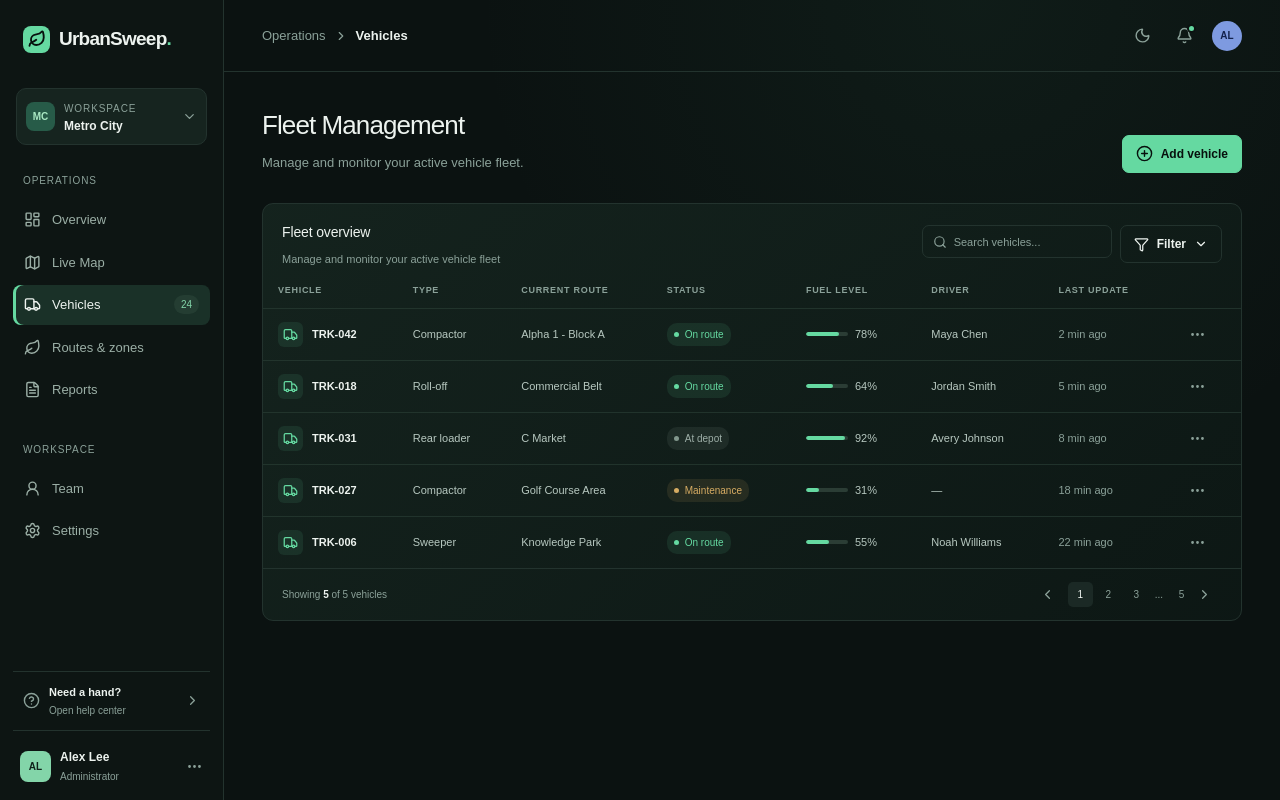
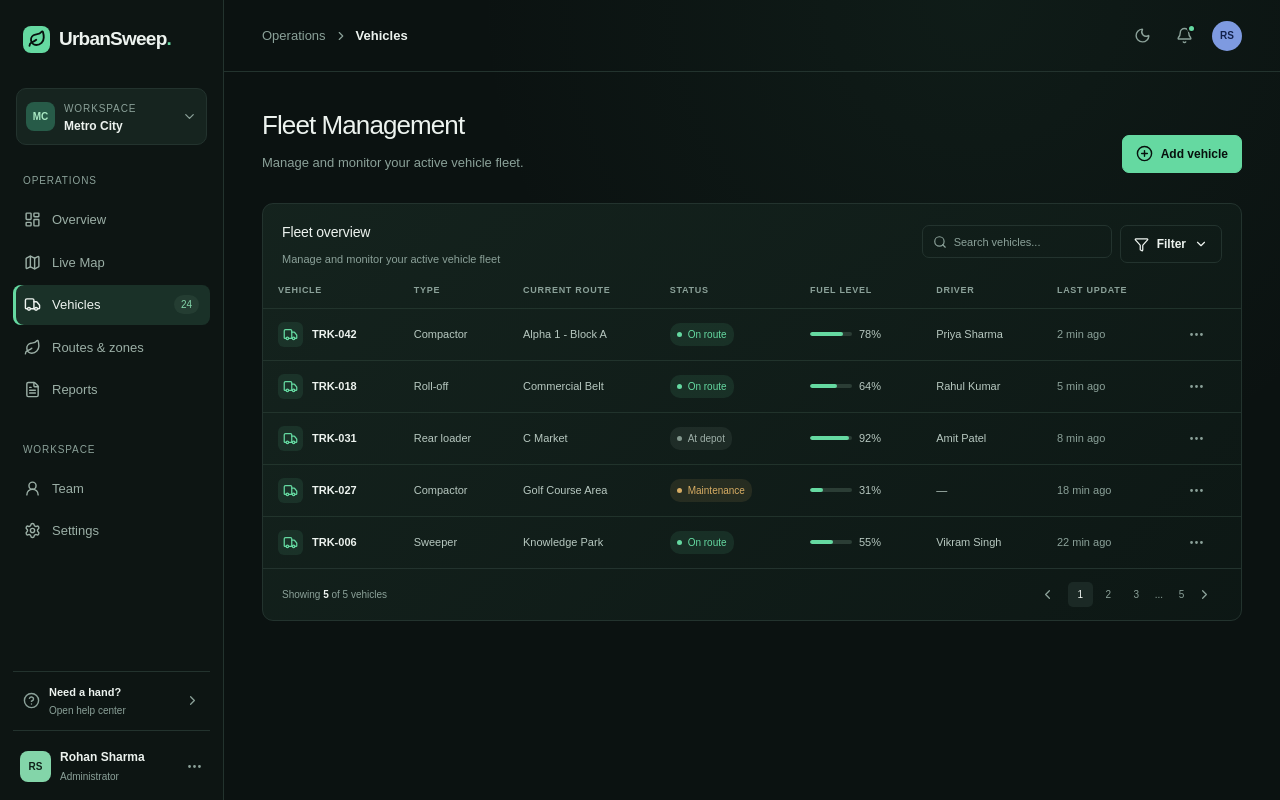
Before and after one commit to PhaseDev6/Automate-India, a Next.js app: page /vehicles in a window 1280 px wide. Built offline with nearby package versions, Linux system fonts and the light colour scheme.

Commit message:
Change team and driver names to Indian names

```diff
--- a/app/page.tsx
+++ b/app/page.tsx
@@ -15,7 +15,7 @@ export default function Dashboard() {
   return (
     <>
       <div className="page-heading">
-        <div><p className="eyebrow accent-eyebrow">Thursday, June 12, 2025</p><h1>Good morning, Alex</h1><p className="subheading">Here&apos;s what&apos;s happening across your operations today.</p></div>
+        <div><p className="eyebrow accent-eyebrow">Thursday, June 12, 2025</p><h1>Good morning, Rohan</h1><p className="subheading">Here&apos;s what&apos;s happening across your operations today.</p></div>
       </div>
 
       <div className="metric-grid">
--- a/components/Sidebar.tsx
+++ b/components/Sidebar.tsx
@@ -44,7 +44,7 @@ export function Sidebar() {
         <button className="nav-item"><UserRound size={17} /><span>Team</span></button>
         <button className="nav-item"><Settings size={17} /><span>Settings</span></button>
       </nav>
-      <div className="sidebar-bottom"><div className="help-card"><CircleHelp size={17} /><div><strong>Need a hand?</strong><span>Open help center</span></div><ChevronRight size={15} /></div><div className="user-card"><div className="user-avatar">AL</div><div><strong>Alex Lee</strong><span>Administrator</span></div><MoreHorizontal size={17} /></div></div>
+      <div className="sidebar-bottom"><div className="help-card"><CircleHelp size={17} /><div><strong>Need a hand?</strong><span>Open help center</span></div><ChevronRight size={15} /></div><div className="user-card"><div className="user-avatar">RS</div><div><strong>Rohan Sharma</strong><span>Administrator</span></div><MoreHorizontal size={17} /></div></div>
     </aside>
   )
 }
--- a/components/Topbar.tsx
+++ b/components/Topbar.tsx
@@ -49,7 +49,7 @@ export function Topbar() {
             </div>
           )}
         </div>
-        <div className="top-avatar">AL</div>
+        <div className="top-avatar">RS</div>
       </div>
     </header>
   )
--- a/lib/mockData.ts
+++ b/lib/mockData.ts
@@ -1,9 +1,9 @@
 export const vehicles = [
-  { id: 'TRK-042', type: 'Compactor', route: 'Alpha 1 - Block A', status: 'On route', fuel: '78%', driver: 'Maya Chen', updated: '2 min ago', lat: 28.4735, lng: 77.5015 },
-  { id: 'TRK-018', type: 'Roll-off', route: 'Commercial Belt', status: 'On route', fuel: '64%', driver: 'Jordan Smith', updated: '5 min ago', lat: 28.4715, lng: 77.5040 },
-  { id: 'TRK-031', type: 'Rear loader', route: 'C Market', status: 'At depot', fuel: '92%', driver: 'Avery Johnson', updated: '8 min ago', lat: 28.4728, lng: 77.5028 },
+  { id: 'TRK-042', type: 'Compactor', route: 'Alpha 1 - Block A', status: 'On route', fuel: '78%', driver: 'Priya Sharma', updated: '2 min ago', lat: 28.4735, lng: 77.5015 },
+  { id: 'TRK-018', type: 'Roll-off', route: 'Commercial Belt', status: 'On route', fuel: '64%', driver: 'Rahul Kumar', updated: '5 min ago', lat: 28.4715, lng: 77.5040 },
+  { id: 'TRK-031', type: 'Rear loader', route: 'C Market', status: 'At depot', fuel: '92%', driver: 'Amit Patel', updated: '8 min ago', lat: 28.4728, lng: 77.5028 },
   { id: 'TRK-027', type: 'Compactor', route: 'Golf Course Area', status: 'Maintenance', fuel: '31%', driver: '—', updated: '18 min ago', lat: 28.4680, lng: 77.5100 },
-  { id: 'TRK-006', type: 'Sweeper', route: 'Knowledge Park', status: 'On route', fuel: '55%', driver: 'Noah Williams', updated: '22 min ago', lat: 28.4800, lng: 77.4950 },
+  { id: 'TRK-006', type: 'Sweeper', route: 'Knowledge Park', status: 'On route', fuel: '55%', driver: 'Vikram Singh', updated: '22 min ago', lat: 28.4800, lng: 77.4950 },
 ]
 
 export const wasteBins = [
```
